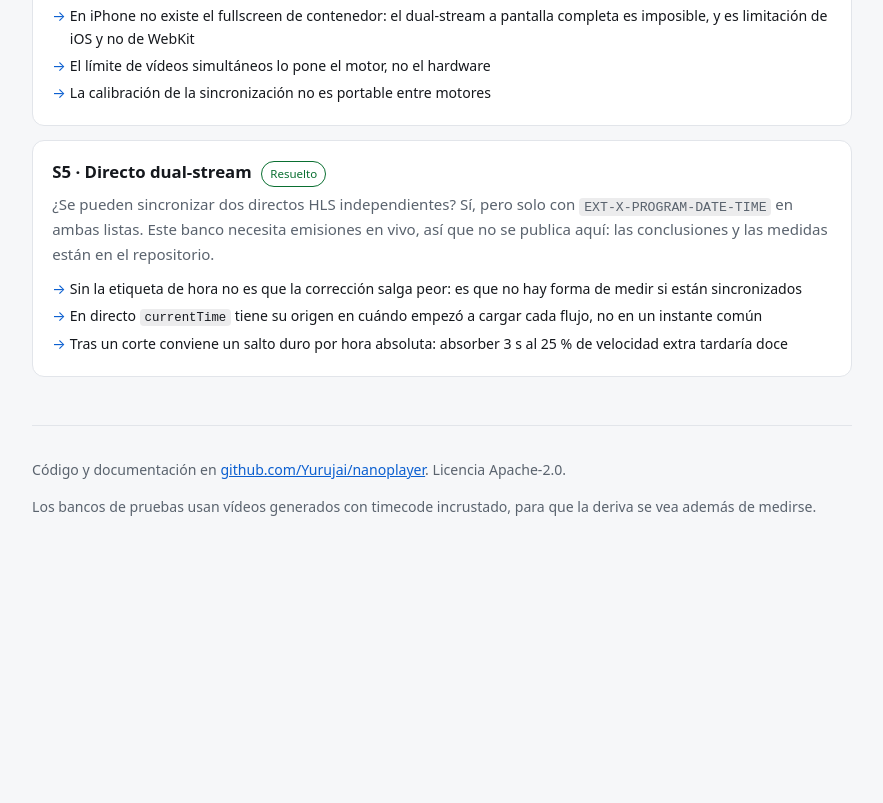
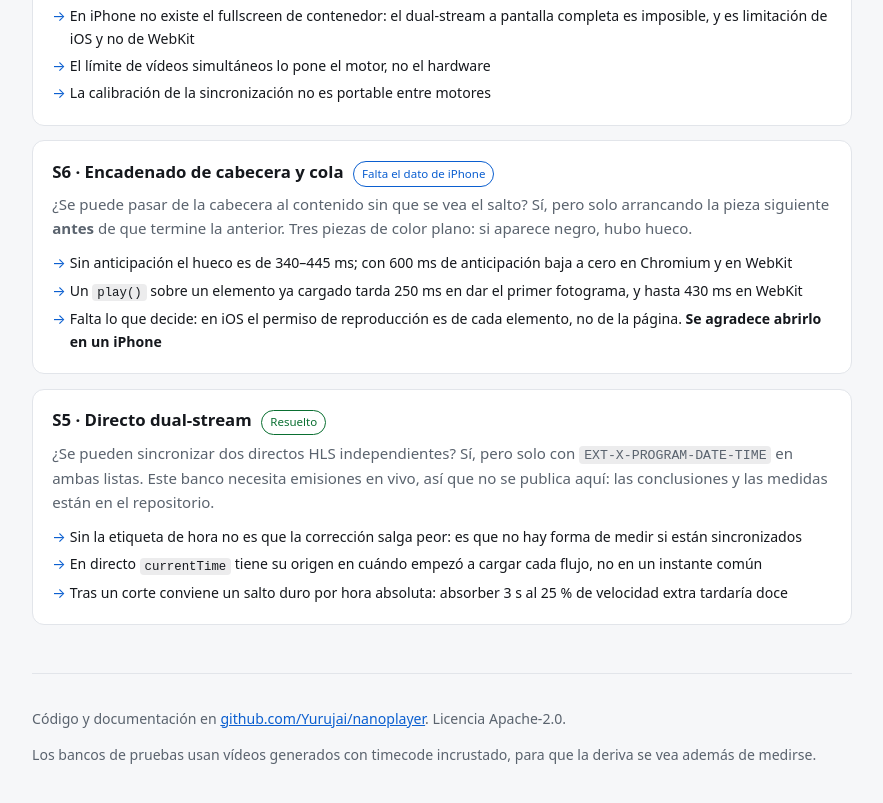
Before and after one commit to Yurujai/nanoplayer, a website: page site/index.html in a window 1280 px wide. Shown: the part 1410-2213 px from the top of the page, without its empty margins (198-1081 px from the left). Before the commit the page ends 2006 px from the top, so only its background shows below. Drawn offline with Linux system fonts and the light colour scheme.

Commit message:
Publicar el spike S6 y servir índices de directorio

```diff
--- a/site/index.html
+++ b/site/index.html
@@ -168,6 +168,28 @@
     </ul>
   </a>
 
+  <a class="tarjeta" href="spikes/s6-chaining/">
+    <div class="cab">
+      <h3>S6 · Encadenado de cabecera y cola</h3>
+      <span class="marca curso">Falta el dato de iPhone</span>
+    </div>
+    <p>
+      ¿Se puede pasar de la cabecera al contenido sin que se vea el salto?
+      Sí, pero solo arrancando la pieza siguiente <strong>antes</strong> de que
+      termine la anterior. Tres piezas de color plano: si aparece negro, hubo
+      hueco.
+    </p>
+    <ul class="hallazgos">
+      <li>Sin anticipación el hueco es de 340–445 ms; con 600 ms de
+          anticipación baja a cero en Chromium y en WebKit</li>
+      <li>Un <code>play()</code> sobre un elemento ya cargado tarda 250 ms en
+          dar el primer fotograma, y hasta 430 ms en WebKit</li>
+      <li>Falta lo que decide: en iOS el permiso de reproducción es de cada
+          elemento, no de la página. <strong>Se agradece abrirlo en un
+          iPhone</strong></li>
+    </ul>
+  </a>
+
   <a class="tarjeta" href="https://github.com/Yurujai/nanoplayer/tree/main/spikes/s5-live-dual">
     <div class="cab">
       <h3>S5 · Directo dual-stream</h3>
```
Also changed, not shown: spikes/s6-chaining/serve.mjs (+8 -2 lines), .github/workflows/pages.yml.
